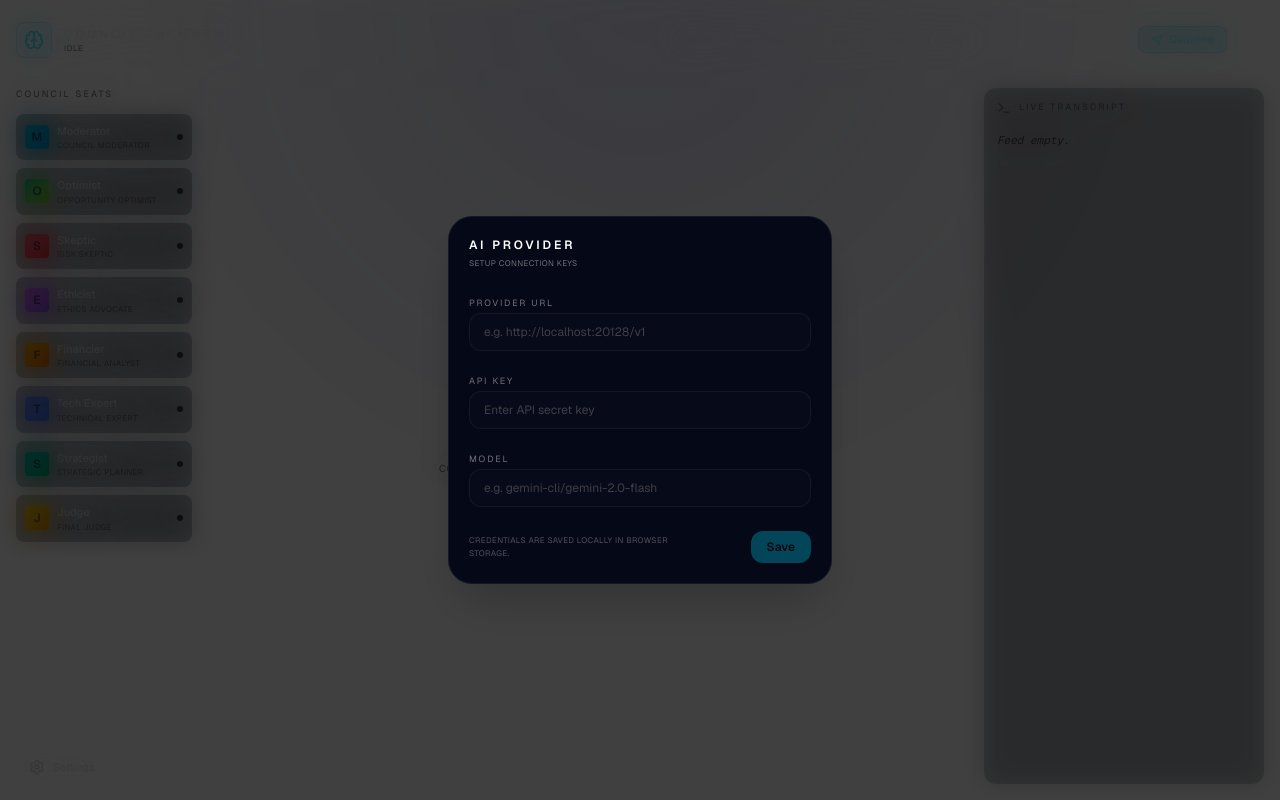
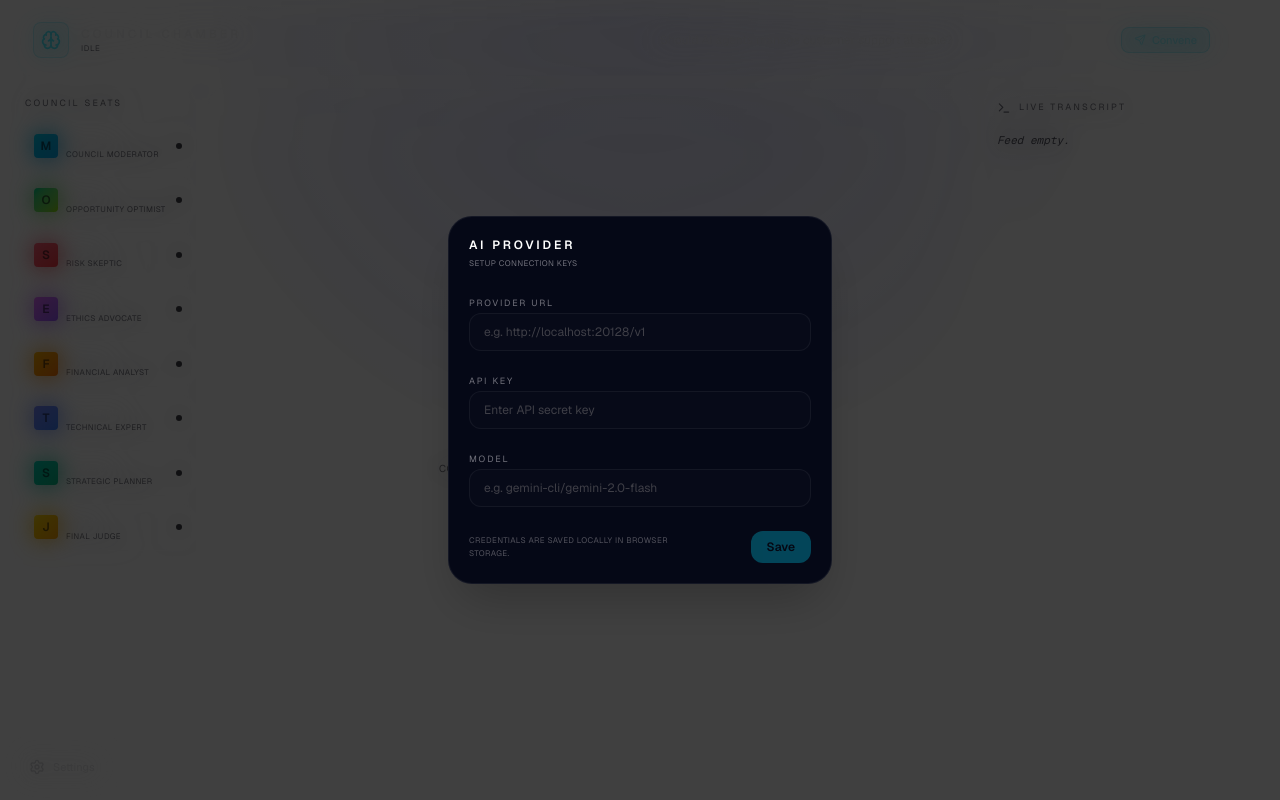
Before and after one commit to BayramovNicat/ai-council, a Next.js app: page / in a window 1280 px wide. Built offline with nearby package versions, Linux system fonts and the light colour scheme.

Commit message:
design: convert panels to transparent glassmorphism for macOS blur compatibility

```diff
--- a/app/components/CenterStage.tsx
+++ b/app/components/CenterStage.tsx
@@ -24,7 +24,7 @@ export default function CenterStage({
   const activeMeta = council.find((agent) => agent.name === activeAgent) ?? null;
 
   return (
-    <main className="flex-1 flex flex-col min-h-0 rounded-xl border border-white/4 bg-white/1 p-4 relative overflow-hidden">
+    <main className="relative flex min-h-0 flex-1 flex-col overflow-hidden rounded-2xl border border-white/8 bg-white/[0.02] p-4 backdrop-blur-2xl">
       {verdict ? (
         <div className="flex flex-col h-full justify-between">
           <div className="flex flex-col min-h-0 overflow-y-auto">
--- a/app/components/Header.tsx
+++ b/app/components/Header.tsx
@@ -11,7 +11,7 @@ interface HeaderProps {
 
 export default function Header({ topic, setTopic, running, onStart }: HeaderProps) {
   return (
-    <header className="flex h-15 shrink-0 items-center justify-between border-b border-white/4 pb-3">
+    <header className="flex h-15 shrink-0 items-center justify-between rounded-2xl border border-white/8 bg-white/[0.02] px-4 pb-3 backdrop-blur-2xl">
       <div className="flex items-center gap-3">
         <div className="grid h-9 w-9 place-items-center rounded-lg border border-cyan-400/20 bg-cyan-400/5 text-cyan-300">
           <Brain className="h-5 w-5" />
--- a/app/components/SeatsSidebar.tsx
+++ b/app/components/SeatsSidebar.tsx
@@ -15,7 +15,7 @@ export default function SeatsSidebar({ activeAgent, statuses }: SeatsSidebarProp
         : "bg-zinc-700";
 
   return (
-    <aside className="w-45 shrink-0 flex flex-col gap-2 overflow-y-auto pr-1">
+    <aside className="w-45 shrink-0 flex flex-col gap-2 overflow-y-auto pr-1 rounded-2xl border border-white/8 bg-white/[0.015] p-2 backdrop-blur-2xl">
       <div className="text-[9px] uppercase tracking-[0.24em] text-zinc-500 pb-1">Council Seats</div>
       {council.map((agent) => {
         const isActive = activeAgent === agent.name;
@@ -24,7 +24,7 @@ export default function SeatsSidebar({ activeAgent, statuses }: SeatsSidebarProp
           <div
             key={agent.name}
             className={`flex items-center justify-between p-2 rounded-lg border transition-all ${
-              isActive ? "bg-cyan-400/4 border-cyan-400/35" : "bg-[#0b1020]/25 border-white/4"
+              isActive ? "bg-cyan-400/5 border-cyan-400/35" : "bg-transparent border-white/4"
             }`}
           >
             <div className="flex items-center gap-2">
--- a/app/components/TranscriptSidebar.tsx
+++ b/app/components/TranscriptSidebar.tsx
@@ -10,7 +10,7 @@ interface TranscriptSidebarProps {
 
 export default function TranscriptSidebar({ transcript, feedEndRef }: TranscriptSidebarProps) {
   return (
-    <section className="w-70 shrink-0 flex flex-col border border-white/4 bg-[#0c0f1d]/20 rounded-xl p-3 min-h-0">
+    <section className="w-70 shrink-0 flex min-h-0 flex-col rounded-2xl border border-white/8 bg-white/[0.02] p-3 backdrop-blur-2xl">
       <div className="flex items-center gap-2 text-[9px] uppercase tracking-[0.24em] text-zinc-500 pb-2 border-b border-white/4 mb-2">
         <Terminal className="h-3.5 w-3.5" /> Live Transcript
       </div>
--- a/app/globals.css
+++ b/app/globals.css
@@ -25,6 +25,6 @@ body::before {
   position: fixed;
   inset: 0;
   pointer-events: none;
-  background: radial-gradient(circle at top, rgba(99, 102, 241, 0.08), transparent 55%);
+  background: radial-gradient(circle at top, rgba(99, 102, 241, 0.06), transparent 50%);
   mix-blend-mode: screen;
 }
```
